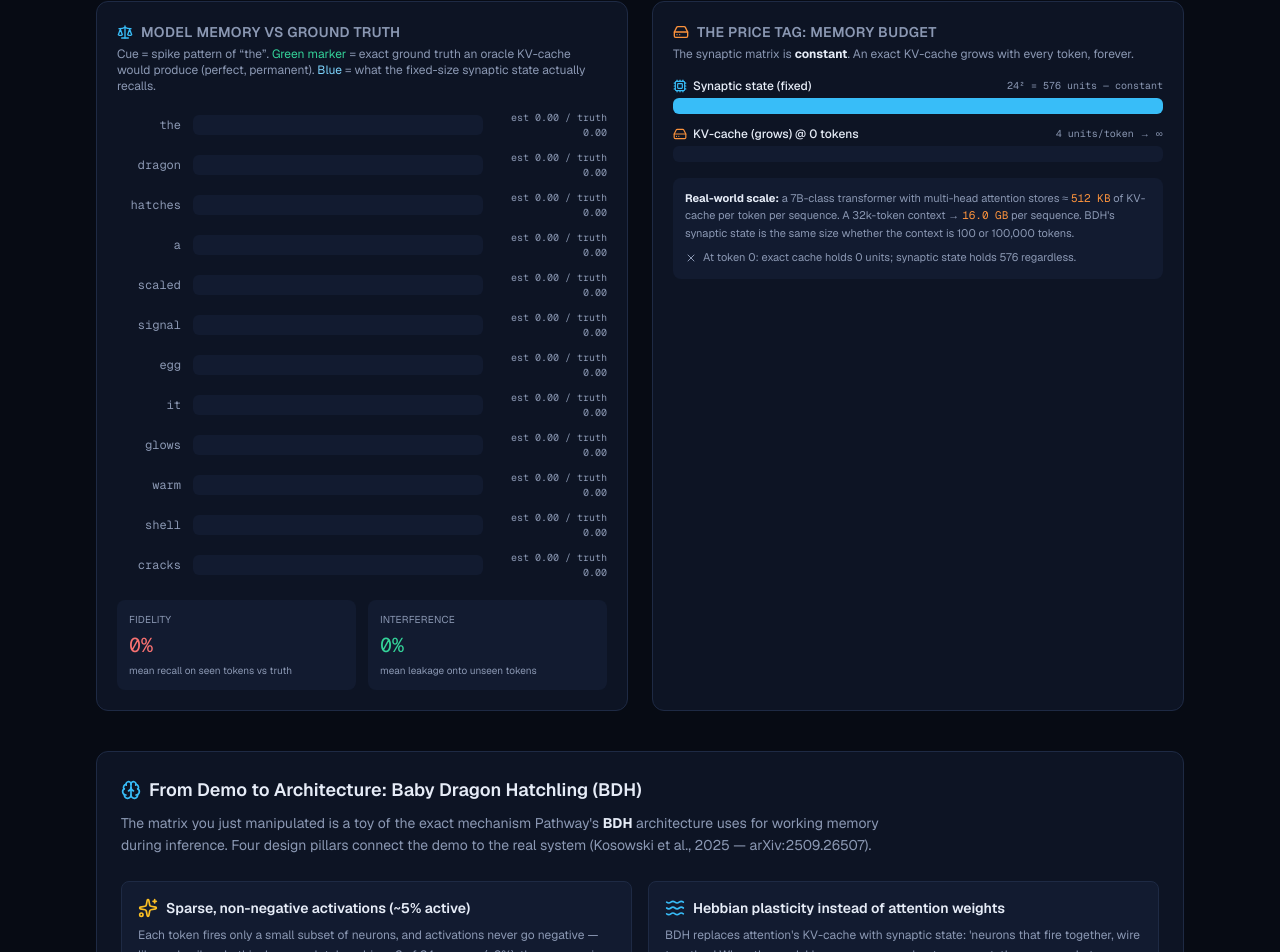
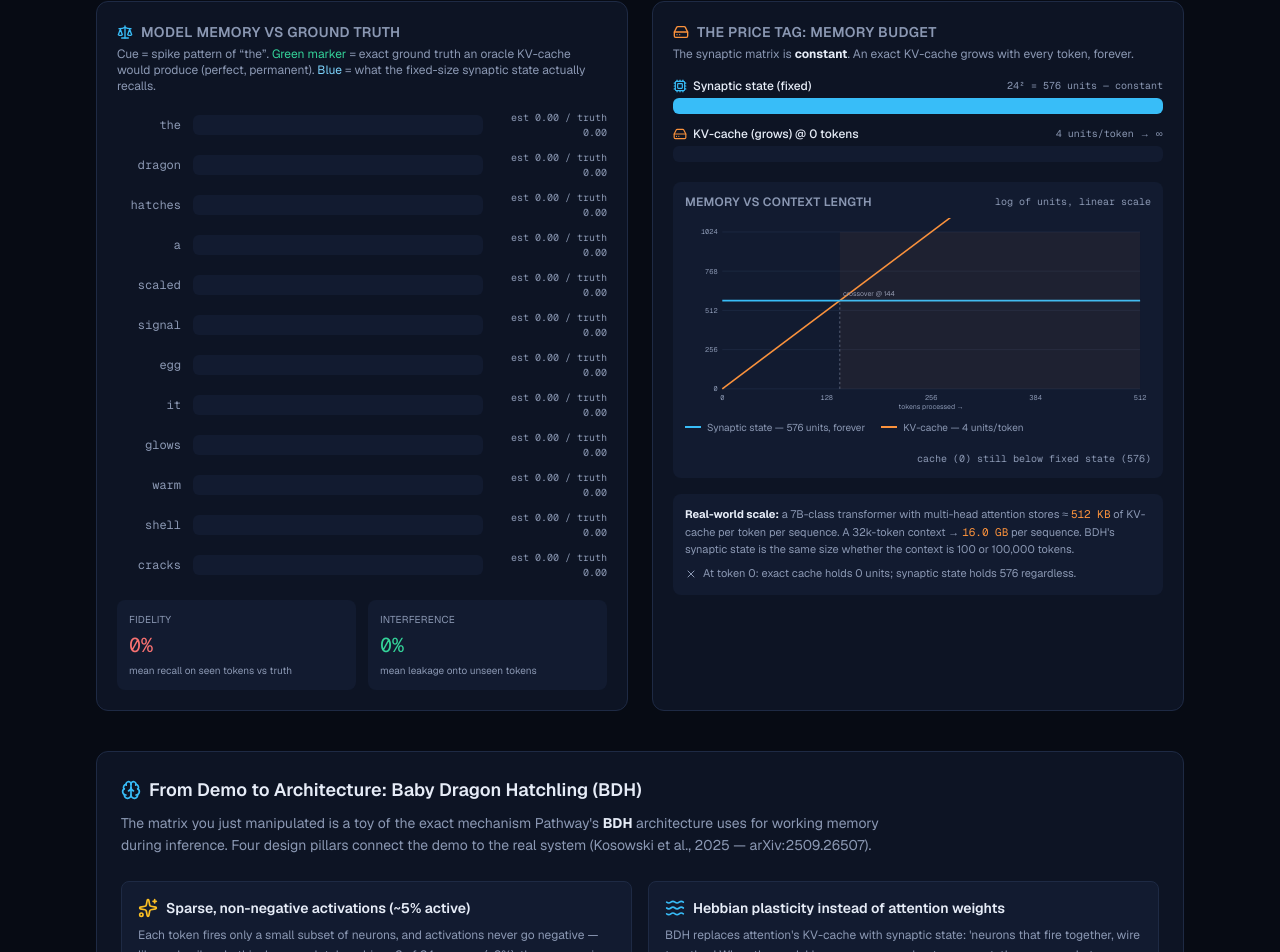
Before and after one commit to anandtudu078/bdh-synaptic-memory-explainer, a Next.js app: page / in a window 1280 px wide. Shown: the part 1298-2250 px from the top of the page. Built offline with nearby package versions, Linux system fonts and the light colour scheme.

Commit message:
feat: live KV-cache growth chart showing O(T) cache vs O(1) synaptic state

```diff
--- /dev/null
+++ b/components/KvGrowthChart.tsx
@@ -0,0 +1,207 @@
+// Live memory-budget chart: fixed synaptic state (O(1)) vs growing KV-cache (O(T)).
+// Pure SVG — no chart dependency. Crossover at token 576/4 = 144.
+
+"use client";
+
+type Props = {
+  tokens: number; // current position in the demo stream (0..13)
+};
+
+const W = 600;
+const H = 250;
+const PAD_L = 48;
+const PAD_R = 14;
+const PAD_T = 18;
+const PAD_B = 30;
+
+const MAX_TOKENS = 512;
+const MAX_UNITS = 1024; // top of y-axis
+const SYNAPSE_UNITS = 576;
+const KV_PER_TOKEN = 4;
+
+const COLOR_SYNAPTIC = "#38bdf8"; // sky
+const COLOR_CACHE = "#fb923c"; // orange
+const COLOR_MUTED = "#8b98b3";
+const COLOR_GRID = "#1e2a44";
+
+function x(t: number): number {
+  return PAD_L + (t / MAX_TOKENS) * (W - PAD_L - PAD_R);
+}
+
+function y(u: number): number {
+  return H - PAD_B - (u / MAX_UNITS) * (H - PAD_T - PAD_B);
+}
+
+export default function KvGrowthChart({ tokens }: Props) {
+  const cacheUnits = tokens * KV_PER_TOKEN;
+  const crossoverToken = SYNAPSE_UNITS / KV_PER_TOKEN; // 144
+
+  // cache line from (0,0) to (MAX_TOKENS, 2048) — clipped at chart top
+  const cacheX1 = x(0);
+  const cacheY1 = y(0);
+  const cacheX2 = x(MAX_TOKENS);
+  const cacheY2 = y(MAX_TOKENS * KV_PER_TOKEN);
+
+  const synX1 = x(0);
+  const synY1 = y(SYNAPSE_UNITS);
+  const synX2 = x(MAX_TOKENS);
+  const synY2 = y(SYNAPSE_UNITS);
+
+  // "you are here" position on the cache line
+  const hereX = x(Math.min(tokens, MAX_TOKENS));
+  const hereY = y(cacheUnits);
+
+  return (
+    <div>
+      <div className="flex items-center justify-between mb-2">
+        <h4 className="text-xs font-semibold tracking-wide text-muted uppercase">
+          Memory vs Context Length
+        </h4>
+        <span className="font-mono text-[10px] text-muted">
+          log of units, linear scale
+        </span>
+      </div>
+
+      <svg
+        viewBox={`0 0 ${W} ${H}`}
+        className="w-full h-auto"
+        role="img"
+        aria-label="Line chart: KV-cache grows linearly with tokens and crosses the constant synaptic state at 144 tokens. Synaptic state stays at 576 units forever."
+      >
+        {/* gridlines */}
+        {[0, 256, 512, 768, 1024].map((u) => (
+          <g key={u}>
+            <line
+              x1={PAD_L}
+              y1={y(u)}
+              x2={W - PAD_R}
+              y2={y(u)}
+              stroke={COLOR_GRID}
+              strokeWidth={1}
+            />
+            <text
+              x={PAD_L - 6}
+              y={y(u) + 3}
+              textAnchor="end"
+              fontSize={9}
+              fill={COLOR_MUTED}
+              fontFamily="var(--font-geist-mono, monospace)"
+            >
+              {u}
+            </text>
+          </g>
+        ))}
+
+        {/* x-axis ticks */}
+        {[0, 128, 256, 384, 512].map((t) => (
+          <text
+            key={t}
+            x={x(t)}
+            y={H - PAD_B + 14}
+            textAnchor="middle"
+            fontSize={9}
+            fill={COLOR_MUTED}
+            fontFamily="var(--font-geist-mono, monospace)"
+          >
+            {t}
+          </text>
+        ))}
+        <text
+          x={(PAD_L + W - PAD_R) / 2}
+          y={H - 4}
+          textAnchor="middle"
+          fontSize={9}
+          fill={COLOR_MUTED}
+        >
+          tokens processed →
+        </text>
+
+        {/* cache line (orange) */}
+        <line
+          x1={cacheX1}
+          y1={cacheY1}
+          x2={cacheX2}
+          y2={cacheY2}
+          stroke={COLOR_CACHE}
+          strokeWidth={2}
+        />
+        {/* synaptic line (sky, flat) */}
+        <line
+          x1={synX1}
+          y1={synY1}
+          x2={synX2}
+          y2={synY2}
+          stroke={COLOR_SYNAPTIC}
+          strokeWidth={2}
+        />
+
+        {/* crossover marker */}
+        <g>
+          <line
+            x1={x(crossoverToken)}
+            y1={y(0)}
+            x2={x(crossoverToken)}
+            y2={y(SYNAPSE_UNITS)}
+            stroke={COLOR_MUTED}
+            strokeWidth={1}
+            strokeDasharray="3 3"
+            opacity={0.7}
+          />
+          <text
+            x={x(crossoverToken) + 4}
+            y={y(SYNAPSE_UNITS) - 6}
+            fontSize={9}
+            fill={COLOR_MUTED}
+          >
+            crossover @ 144
+          </text>
+        </g>
+
+        {/* "you are here" dot on the cache line */}
+        {tokens > 0 && (
+          <g>
+            <circle cx={hereX} cy={hereY} r={4} fill={COLOR_CACHE}>
+              <animate attributeName="r" values="4;5.5;4" dur="1.4s" repeatCount="indefinite" />
+            </circle>
+            <text
+              x={hereX + (hereX > W - 120 ? -8 : 8)}
+              y={hereY - 8}
+              textAnchor={hereX > W - 120 ? "end" : "start"}
+              fontSize={10}
+              fill={COLOR_CACHE}
+              fontFamily="var(--font-geist-mono, monospace)"
+            >
+              {tokens} tok · {cacheUnits} u
+            </text>
+          </g>
+        )}
+
+        {/* crossover fill hint: region where cache exceeds fixed state */}
+        <rect
+          x={x(crossoverToken)}
+          y={PAD_T}
+          width={Math.max(0, W - PAD_R - x(crossoverToken))}
+          height={H - PAD_T - PAD_B}
+          fill={COLOR_CACHE}
+          opacity={0.05}
+        />
+      </svg>
+
+      <div className="mt-2 flex flex-wrap items-center gap-4 text-[10px] text-muted">
+        <span className="inline-flex items-center gap-1.5">
+          <span className="inline-block w-4 h-0.5" style={{ background: COLOR_SYNAPTIC }} />
+          Synaptic state — 576 units, forever
+        </span>
+        <span className="inline-flex items-center gap-1.5">
+          <span className="inline-block w-4 h-0.5" style={{ background: COLOR_CACHE }} />
+          KV-cache — 4 units/token
+        </span>
+        <span className="ml-auto font-mono">
+          {tokens < crossoverToken
+            ? `cache (${cacheUnits}) still below fixed state (${SYNAPSE_UNITS})`
+            : `cache (${cacheUnits}) has outgrown the fixed state`}
+        </span>
+      </div>
+    </div>
+  );
+}
--- a/components/TruthVsEstimate.tsx
+++ b/components/TruthVsEstimate.tsx
@@ -11,6 +11,7 @@ import {
   REAL_KV_BYTES_PER_TOKEN,
   type Matrix,
 } from "@/lib/engine";
+import KvGrowthChart from "./KvGrowthChart";
 
 type Props = {
   matrix: Matrix;
@@ -173,6 +174,11 @@ export default function TruthVsEstimate({ matrix, count }: Props) {
           />
         </div>
 
+        {/* live growth chart */}
+        <div className="mt-5 rounded-lg bg-surface-2 p-3">
+          <KvGrowthChart tokens={count} />
+        </div>
+
         <div className="mt-4 rounded-lg bg-surface-2 p-3 text-[11px] text-muted leading-relaxed">
           <p className="mb-1.5">
             <strong className="text-foreground">Real-world scale:</strong> a 7B-class transformer
```
